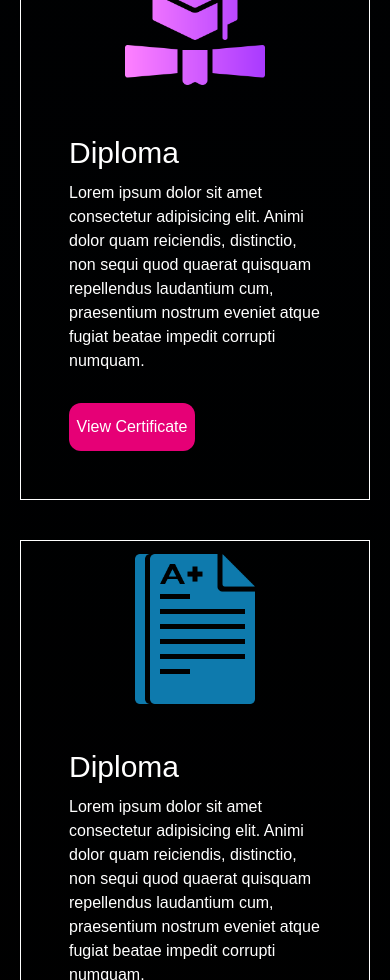
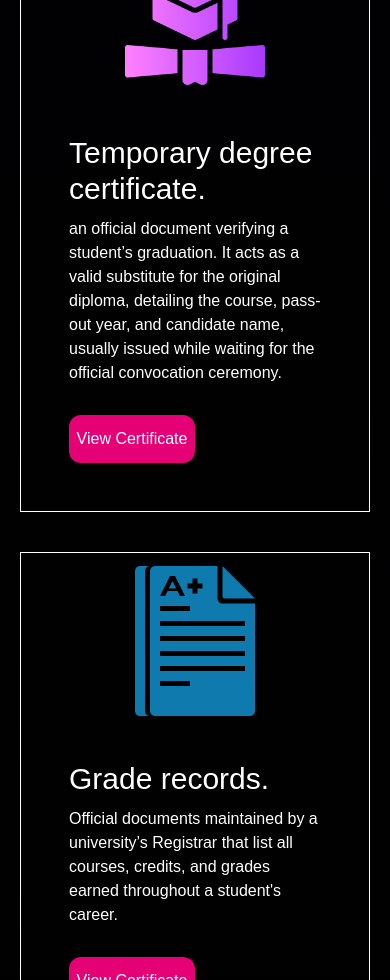
Before and after one commit to amanuelferede/portifolio, a Next.js app: page / in a window 390 px wide. Shown: the part 11020-12000 px from the top of the page. Built offline with nearby package versions, Linux system fonts and the light colour scheme.

Commit message:
first-commit

```diff
--- a/app/components/certificates.tsx
+++ b/app/components/certificates.tsx
@@ -19,12 +19,12 @@ export default function Certificates() {
           />
 
           <div className="p-10 text-white flex flex-col space-y-2.5 ">
-            <p className="text-3xl">Diploma</p>
+            <p className="text-3xl">Temporary degree certificate.</p>
             <p>
-              Lorem ipsum dolor sit amet consectetur adipisicing elit. Animi
-              dolor quam reiciendis, distinctio, non sequi quod quaerat quisquam
-              repellendus laudantium cum, praesentium nostrum eveniet atque
-              fugiat beatae impedit corrupti numquam.
+              an official document verifying a student’s graduation. It acts as
+              a valid substitute for the original diploma, detailing the course,
+              pass-out year, and candidate name, usually issued while waiting
+              for the official convocation ceremony.
             </p>
             <Link
               href={`https://drive.google.com/file/d/1xRznePwCtXdFLe4M79-x3qdztduWzwre/view?usp=sharing`}
@@ -46,12 +46,11 @@ export default function Certificates() {
           />
 
           <div className="p-10 text-white flex flex-col space-y-2.5 ">
-            <p className="text-3xl">Diploma</p>
+            <p className="text-3xl">Grade records.</p>
             <p>
-              Lorem ipsum dolor sit amet consectetur adipisicing elit. Animi
-              dolor quam reiciendis, distinctio, non sequi quod quaerat quisquam
-              repellendus laudantium cum, praesentium nostrum eveniet atque
-              fugiat beatae impedit corrupti numquam.
+              Official documents maintained by a university’s Registrar that
+              list all courses, credits, and grades earned throughout a
+              student&apos;s career.
             </p>
             <Link
               href={`https://drive.google.com/file/d/1BLfePYf2e041NBdBz8pOK3XHNBtnexma/view?usp=sharing`}
@@ -73,12 +72,11 @@ export default function Certificates() {
           />
 
           <div className="p-10 text-white flex flex-col space-y-2.5 ">
-            <p className="text-3xl">Diploma</p>
+            <p className="text-3xl">Programming fundamentals udacity</p>
             <p>
-              Lorem ipsum dolor sit amet consectetur adipisicing elit. Animi
-              dolor quam reiciendis, distinctio, non sequi quod quaerat quisquam
-              repellendus laudantium cum, praesentium nostrum eveniet atque
-              fugiat beatae impedit corrupti numquam.
+              A comprehensive, 4-month beginner-friendly program (approx. 10
+              hours/week). It covers the basics of HTML, CSS, Python, and
+              JavaScript through six mandatory stages and hands-on projects.
             </p>
             <Link
               href={`https://drive.google.com/file/d/1JOJPL1EA0u-UJB2Ox2f2-Zqi1c-z0FtX/view?usp=sharing`}
@@ -100,12 +98,13 @@ export default function Certificates() {
           />
 
           <div className="p-10 text-white flex flex-col space-y-2.5 ">
-            <p className="text-3xl">Diploma</p>
+            <p className="text-3xl">
+              Android kotlin development fundamentals udacity
+            </p>
             <p>
-              Lorem ipsum dolor sit amet consectetur adipisicing elit. Animi
-              dolor quam reiciendis, distinctio, non sequi quod quaerat quisquam
-              repellendus laudantium cum, praesentium nostrum eveniet atque
-              fugiat beatae impedit corrupti numquam.
+              This is a comprehensive, intermediate-level paid program designed
+              to make you a job-ready Android developer. It covers fundamental
+              and advanced topics through real-world projects.
             </p>
             <Link
               href={`https://drive.google.com/file/d/1K8nskRCbejyZswv6zuXu7Xjvsu3ZJRE2/view?usp=sharing`}
@@ -127,12 +126,11 @@ export default function Certificates() {
           />
 
           <div className="p-10 text-white flex flex-col space-y-2.5 ">
-            <p className="text-3xl">Diploma</p>
+            <p className="text-3xl">Data science fundamentals udacity</p>
             <p>
-              Lorem ipsum dolor sit amet consectetur adipisicing elit. Animi
-              dolor quam reiciendis, distinctio, non sequi quod quaerat quisquam
-              repellendus laudantium cum, praesentium nostrum eveniet atque
-              fugiat beatae impedit corrupti numquam.
+              A high-level overview covering the data science process
+              (CRISP-DM), basic data types, summary statistics, and effective
+              data visualization.
             </p>
             <Link
               href={`https://drive.google.com/file/d/1gZ37FDQTPlx5utZ__W51lLB-Wi8qNVLe/view?usp=sharing`}
--- a/app/components/top.tsx
+++ b/app/components/top.tsx
@@ -37,7 +37,6 @@ export default function Top() {
                 Frontend developer | Web developer | Fullstack web developer
               </p>
               <div className="md:flex hidden md:space-x-8 space-x-3 my-10">
-                <FaFacebook className="md:w-10 md:h-10 text-white w-6 h-6" />
                 <Link
                   href={`https://www.linkedin.com/in/amanuel-ferede-65167a3b7/`}
                   target="_blank"
```
